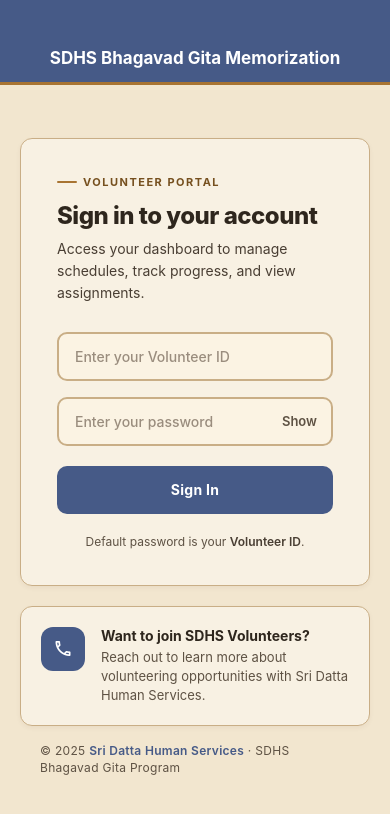
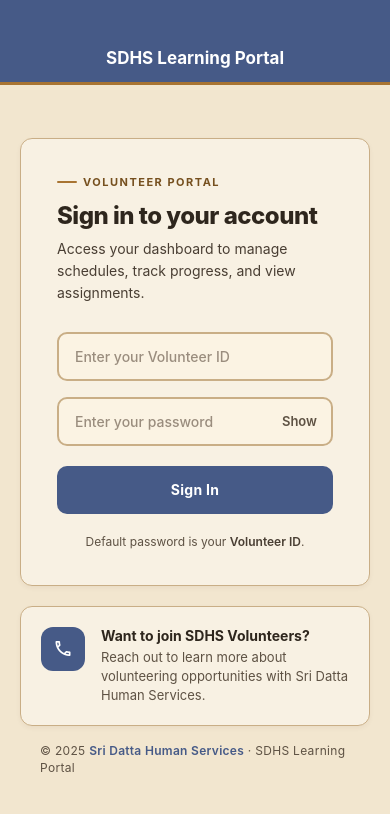
Before and after one commit to likkidamu/SDHS-BG-Frontend, a React Native app: screen /Login in a window 390 px wide. Shown: the top 814 px of the page. Built offline with nearby package versions, Linux system fonts and the light colour scheme.

Commit message:
Rename app name across web and mobile

```diff
--- a/app.json
+++ b/app.json
@@ -22,7 +22,7 @@
         "NSAppTransportSecurity": {
           "NSAllowsLocalNetworking": true
         },
-        "NSLocalNetworkUsageDescription": "Allow SDHS BG Program to connect to the local development server."
+        "NSLocalNetworkUsageDescription": "Allow SDHS Learning Portal to connect to the local development server."
       }
     },
     "android": {
--- a/src/components/Footer.tsx
+++ b/src/components/Footer.tsx
@@ -6,7 +6,7 @@
   return (
     <View style={styles.container}>
       <Text style={styles.text}>
-        © 2025 <Text style={styles.highlight}>Sri Datta Human Services</Text> · SDHS Bhagavad Gita Program
+        © 2025 <Text style={styles.highlight}>Sri Datta Human Services</Text> · SDHS Learning Portal
       </Text>
     </View>
   );
--- a/src/screens/AccountSettingsScreen.tsx
+++ b/src/screens/AccountSettingsScreen.tsx
@@ -196,7 +196,7 @@
 
             <ContentCard title="Privacy">
               <Text style={styles.privacyText}>
-                Review how the SDHS Bhagavad Gita Learning Platform collects, uses, and protects information.
+                Review how the SDHS Learning Portal collects, uses, and protects information.
               </Text>
               <TouchableOpacity
                 style={styles.secondaryButton}
--- a/src/screens/AdminHomeScreen.tsx
+++ b/src/screens/AdminHomeScreen.tsx
@@ -119,7 +119,7 @@
     <ImageBackground source={bgAdmin} style={styles.page} resizeMode="cover" imageStyle={styles.bgImage}>
       <View style={styles.overlay}>
         <TopNavbar
-          title="SDHS BG Admin"
+          title="SDHS Learning Portal Admin"
           actions={[
             { label: 'Switch User', onPress: logout },
             { label: 'Logout', onPress: logout, variant: 'logout' },
--- a/src/screens/LoginScreen.tsx
+++ b/src/screens/LoginScreen.tsx
@@ -38,7 +38,7 @@
     >
       {/* Top Bar */}
       <View style={styles.topBar}>
-        <Text style={styles.topBarText}>SDHS Bhagavad Gita Memorization</Text>
+        <Text style={styles.topBarText}>SDHS Learning Portal</Text>
       </View>
 
       <ScrollView contentContainerStyle={styles.hero} keyboardShouldPersistTaps="handled">
```
